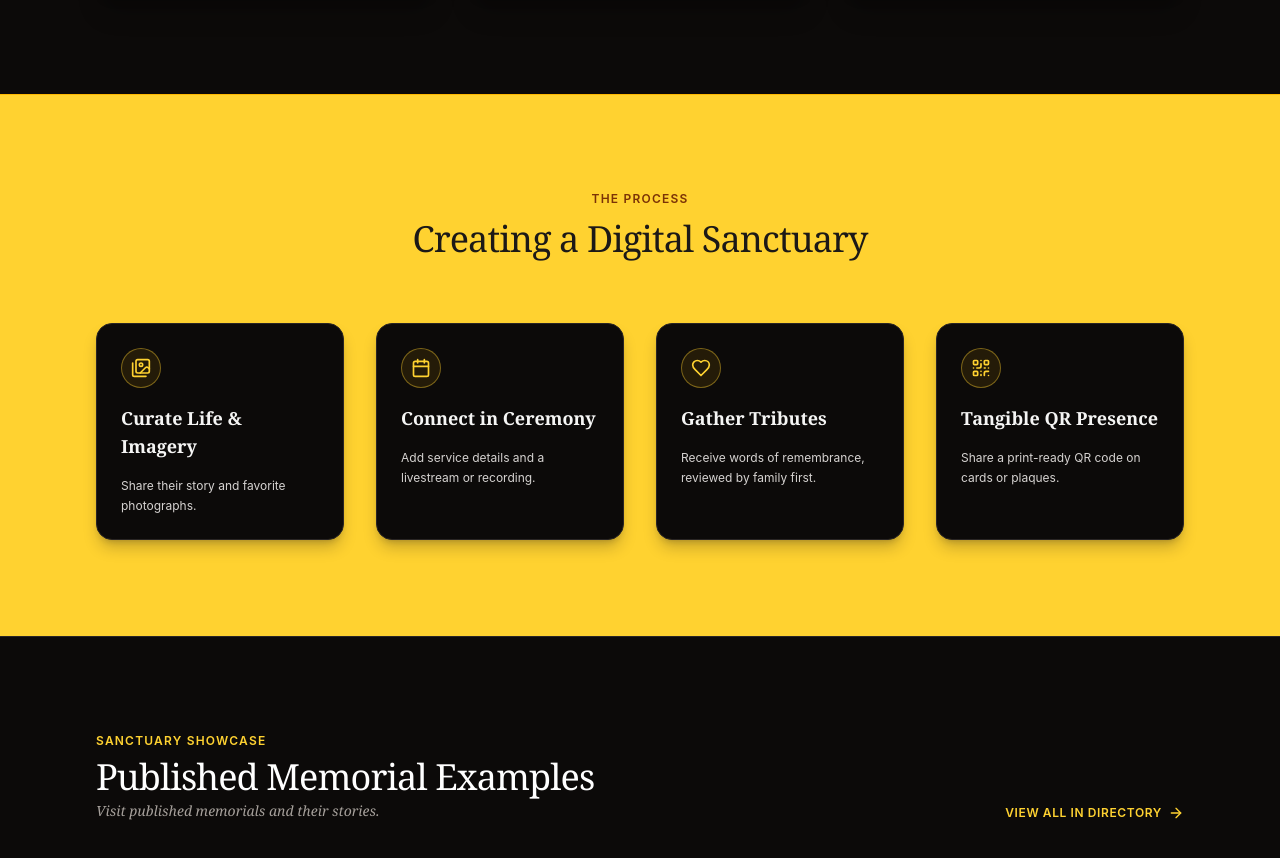
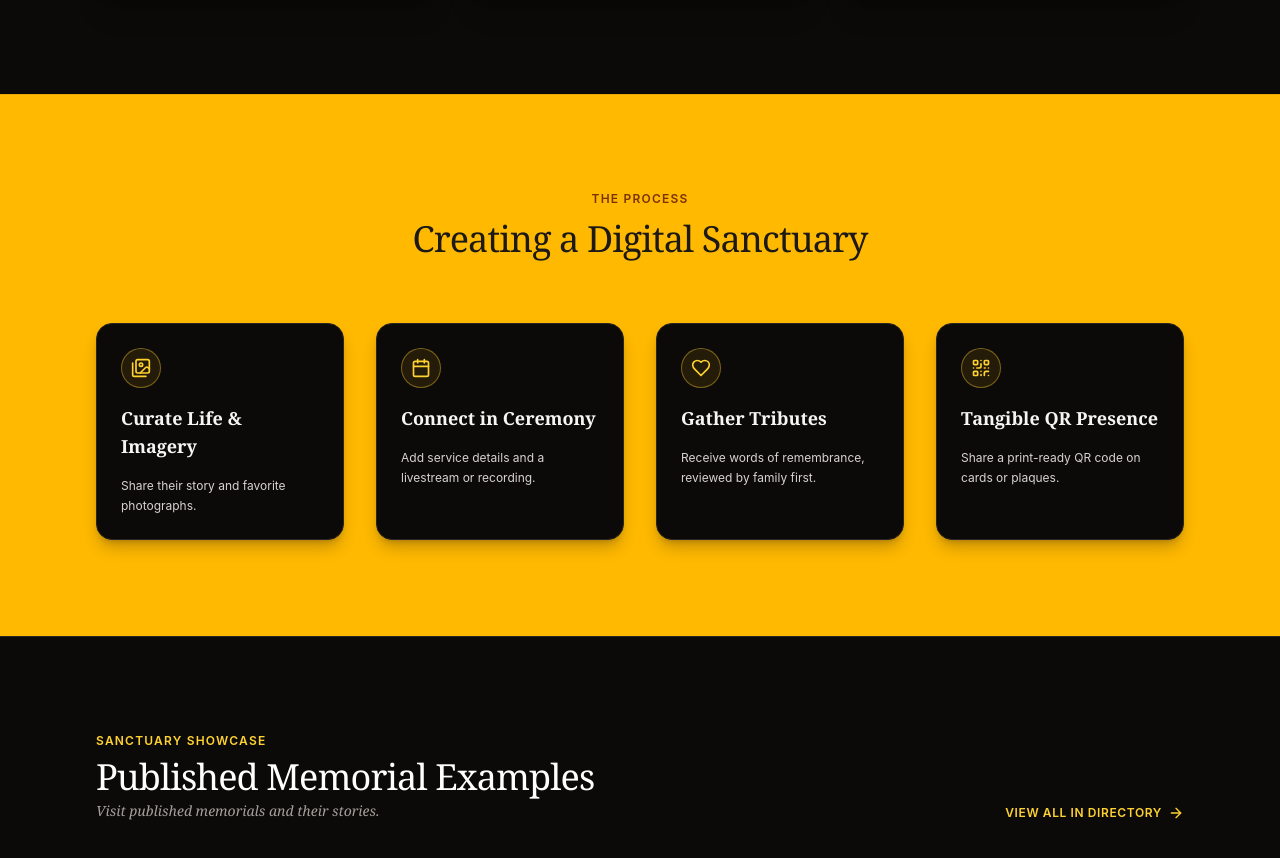
Before and after one commit to aliahmad-qari/Palm-Grace, a React (Vite) app in the folder apps/web/: page / in a window 1280 px wide. Shown: the part 1953-2811 px from the top of the page. Built offline with nearby package versions, Linux system fonts and the light colour scheme; no server answers.

Commit message:
Refactor code structure for improved readability and maintainability

```diff
--- a/apps/web/src/pages/public/HomePage.tsx
+++ b/apps/web/src/pages/public/HomePage.tsx
@@ -231,7 +231,7 @@ export const HomePage: React.FC = () => {
       </section>
 
       {/* 4. HOW IT WORKS */}
-      <section id="how-it-works" className="py-24 bg-amber-300 text-stone-950 border-t border-amber-400 font-sans">
+      <section id="how-it-works" className="py-24 bg-[#FFB900] text-stone-950 border-t border-[#E6A700] font-sans">
         <div className="max-w-6xl mx-auto px-4 sm:px-6 lg:px-8 space-y-16">
           <div className="text-center space-y-3 max-w-2xl mx-auto">
             <span className="text-xs uppercase tracking-widest text-amber-900 font-semibold block">
```
Also changed, not shown: 1 other file (tests, documents, lock files or other folders).
